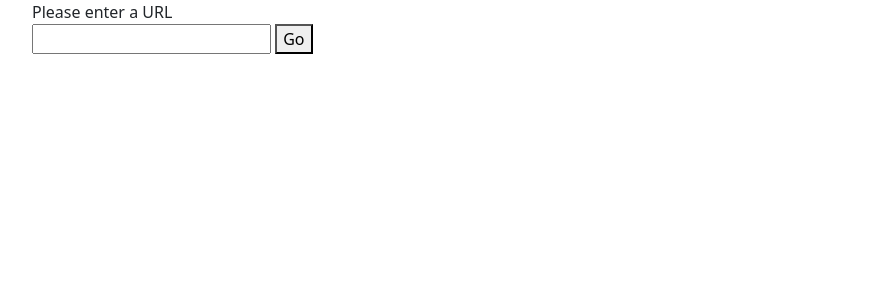
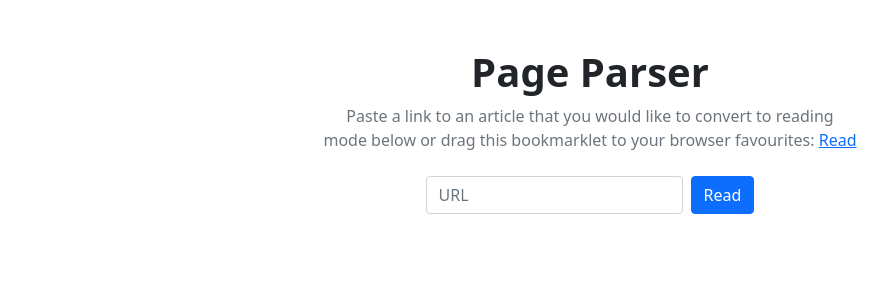
Before and after one commit to ml4den/page-parser, a website: page index.html in a window 1280 px wide. Shown: the whole page, without its empty margins (50-938 px from the left). Drawn offline with nearby package versions, Linux system fonts and the light colour scheme.

Commit message:
Interface improvements
Added a loading spinner, title, and description.

```diff
--- a/index.html
+++ b/index.html
@@ -34,11 +34,11 @@
 </head>
 
 <body>
-    <div class="container" id="statusMessage">
-        Loading...
+    <div class="container text-center pt-3" id="statusMessage">
+        <div class="spinner-border" role="status"></div>
     </div>
 
-    <div class="content container">
+    <div class="content container border-bottom">
         <h1 id="title"></h1>
         <p><span id="datee"></span></p>
         <p class="content">Published <span id="date"></span> <span class="domain">on <a id="source" href="#"><span
@@ -49,10 +49,22 @@
     </div>
 
     <div class="container">
-        <form>
-            <input type="url" name="url" id="example">
-            <button onclick="location.href='?url=' + document.getElementById('example').value" type="button">Go</button>
-        </form>
+        <section class="py-4 py-xl-5 container">
+            <div class="row mb-2">
+                <div class="col-md-8 col-xl-6 text-center mx-auto">
+                    <h2 class="display-6 fw-bold">Page Parser</h2>
+                    <p class="text-muted">Paste a link to an article that you would like to convert to reading mode
+                        below or drag this bookmarklet to your browser favourites: <a href="javascript:(function()%7Bwindow.open('https%3A%2F%2Fread.kirilov.ml%3Furl%3D'%20%2B%20document.URL%2C%20'_blank')%3B%7D)()%3B">Read</a></p>
+                </div>
+            </div>
+            <form class="d-flex justify-content-center flex-wrap">
+                <div class="mb-3"><input class="form-control" type="url" name="url" placeholder="URL" id="url" />
+                </div>
+                <div class="mb-3"><button class="btn btn-primary ms-2"
+                        onclick="location.href='?url=' + document.getElementById('url').value"
+                        type="button">Read</button></div>
+            </form>
+        </section>
     </div>
 
     <script>
@@ -83,7 +95,6 @@
                 .then(function (jsonResponse) {
                     // do something with jsonResponse
                     document.getElementById("statusMessage").style.display = 'none';
-                    console.log(jsonResponse);
                     if (!jsonResponse.error) { document.getElementsByClassName('content')[0].style.display = 'block'; }
                     if (jsonResponse.title) { document.getElementById("title").innerHTML = jsonResponse.title; }
                     if (jsonResponse.date_published) { document.getElementById("date").innerHTML = new Date(jsonResponse.date_published).toDateString(); }
@@ -95,9 +106,10 @@
                 })
                 .catch(function (error) {
                     console.log(error);
+                    document.getElementById("statusMessage").innerHTML = error;
                 });
         } else {
-            document.getElementById("statusMessage").innerHTML = 'Please enter a URL';
+            document.getElementById("statusMessage").style.display = 'none';
         }
     </script>
 
```
Also changed, not shown: 1 other file.
